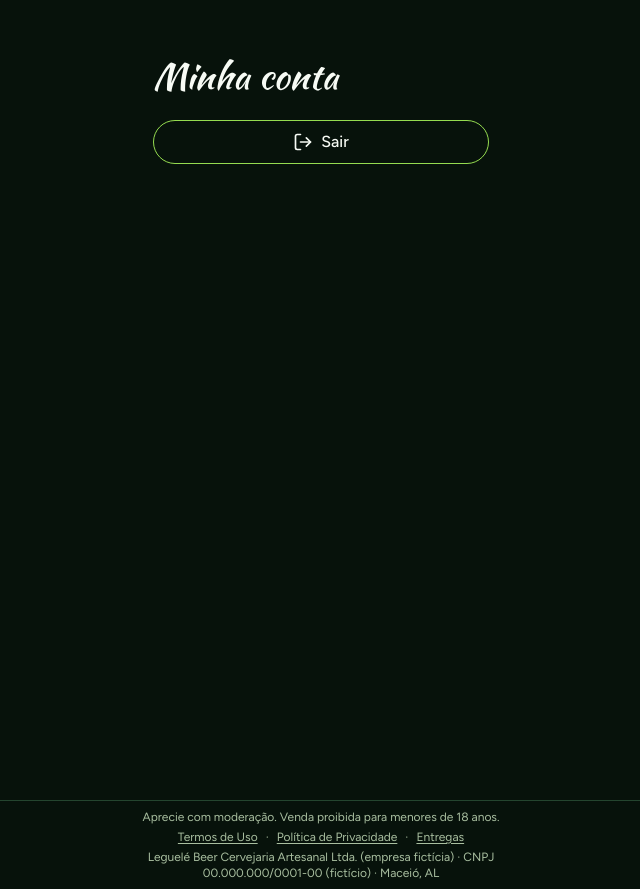
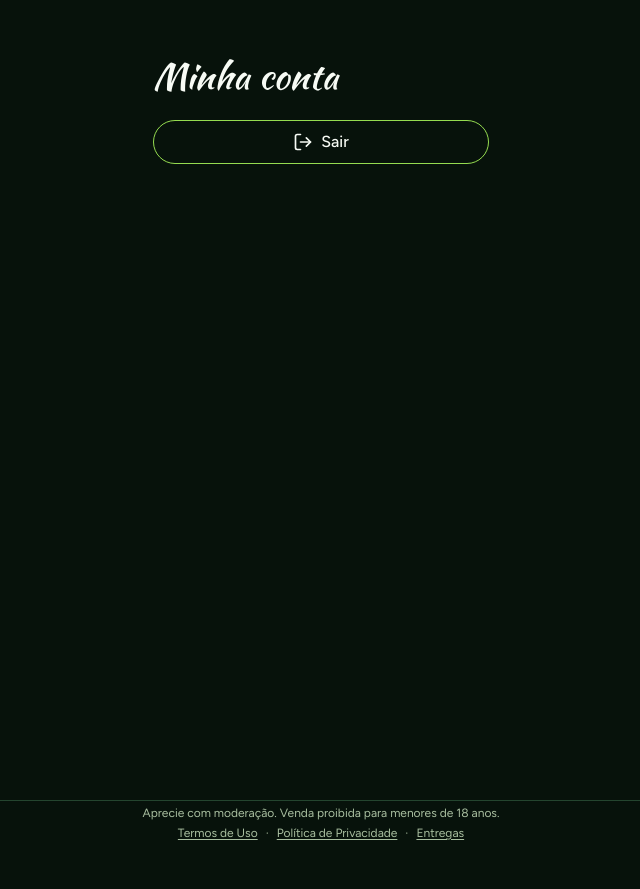
Before and after one commit to DiegoLCirqueira/Leguel-Beer, a Next.js app in the folder apps/web/: page /conta in a window 1280 px wide. Shown: the whole page, without its empty margins (319-959 px from the left). After the commit the page ends 849 px from the top, so only its background shows below. Built offline with nearby package versions, Linux system fonts and the light colour scheme.

Commit message:
:ok_hand: style(web): tira os dados da empresa do rodapé e o deixa ainda menor

```diff
--- a/apps/web/src/components/site/site-footer.tsx
+++ b/apps/web/src/components/site/site-footer.tsx
@@ -10,7 +10,7 @@ const LINKS = [
 /** Rodapé discreto, só um detalhe: texto de 12 px, links em linha e cor texto-suave. */
 export function SiteFooter() {
   return (
-    <footer className="relative flex flex-col items-center border-t border-borda bg-fundo px-4 py-2 pb-[max(0.5rem,env(safe-area-inset-bottom,0px))] text-center text-xs leading-4 text-texto-suave">
+    <footer className="relative flex flex-col items-center border-t border-borda bg-fundo px-3 py-1 pb-[max(0.25rem,env(safe-area-inset-bottom,0px))] text-center text-xs leading-4 text-texto-suave">
       <p>
         {AVISOS_RODAPE.map((aviso, indice) => (
           <span key={aviso}>
@@ -35,10 +35,6 @@ export function SiteFooter() {
           ))}
         </ul>
       </nav>
-      <p className="max-w-sm">
-        Leguelé Beer Cervejaria Artesanal Ltda. (empresa fictícia) · CNPJ 00.000.000/0001-00
-        (fictício) · Maceió, AL
-      </p>
     </footer>
   );
 }
```
